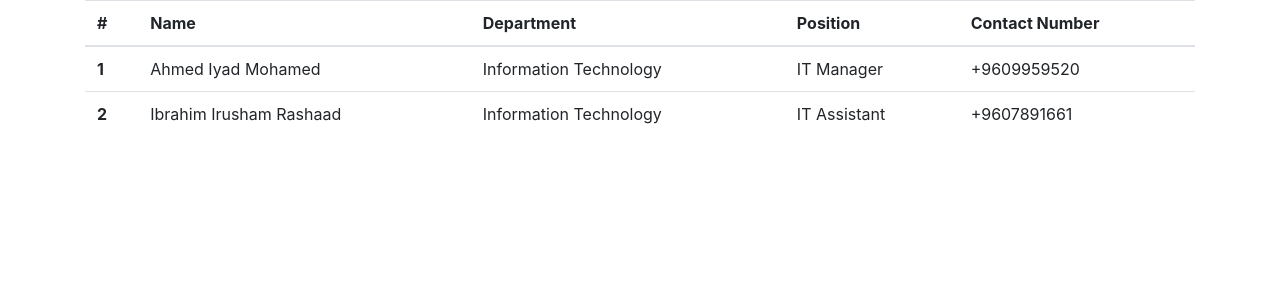
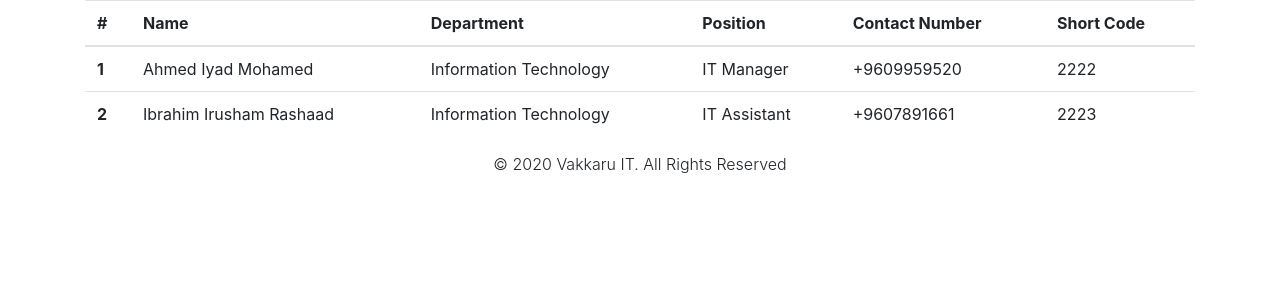
Before and after one commit to eyaadh/contactsBook, a Python web app: template book/webserver/template/index.html in a window 1280 px wide. Shown: the part 56-356 px from the top of the page. Run offline with Jinja, Linux system fonts and the light colour scheme; the template is opened without the code that fills it, so the values that code supplies are empty; some libraries are stand-ins or nearby versions.

Commit message:
changes in cosmetics finalizing the template

```diff
--- a/book/webserver/template/index.html
+++ b/book/webserver/template/index.html
@@ -11,7 +11,7 @@
 </head>
 <body>
     <div class="container">
-<!--        main - navbar-->
+        <!-- main - navbar-->
         <nav class="navbar sticky-top navbar-expand-lg navbar-dark bg-dark">
             <a class="navbar-brand" href="#">
                 <img src="https://lh3.googleusercontent.com/bmAgJpYshVKiLTfOlLBUFnBeYycmR15sQ4DuMA-HHdn09jBR2yyBKTNU91Qu49kVxg" width="30" height="30" class="d-inline-block align-top" alt="" loading="lazy">
@@ -30,9 +30,9 @@
             </div>
         </nav>
 
-<!--        body contents-->
+        <!--body contents-->
         <div class="tab-content" id="nav-tabContent">
-<!--            main address book tab-->
+            <!--main address book tab-->
             <div class="tab-pane fade show active" id="nav-home" role="tabpanel" aria-labelledby="nav-home-tab">
                 <table class="table table-hover">
                     <thead>
@@ -42,6 +42,7 @@
                             <th scope="col">Department</th>
                             <th scope="col">Position</th>
                             <th scope="col">Contact Number</th>
+                            <th scope="col">Short Code</th>
                         </tr>
                     </thead>
                     <tbody>
@@ -51,6 +52,7 @@
                             <td>Information Technology</td>
                             <td>IT Manager</td>
                             <td>+9609959520</td>
+                            <td>2222</td>
                         </tr>
                         <tr>
                             <th scope="row">2</th>
@@ -58,12 +60,18 @@
                             <td>Information Technology</td>
                             <td>IT Assistant</td>
                             <td>+9607891661</td>
+                            <td>2223</td>
                         </tr>
                     </tbody>
 
                 </table>
             </div>
             <div class="tab-pane fade" id="nav-options" role="tabpanel" aria-labelledby="nav-options-tab">...options</div>
+        </div>
+
+        <!-- Footer contents-->
+        <div class="row justify-content-md-center ">
+            <p class="font-weight-light">© 2020 Vakkaru IT. All Rights Reserved</p>
         </div>
     </div>
 
```
